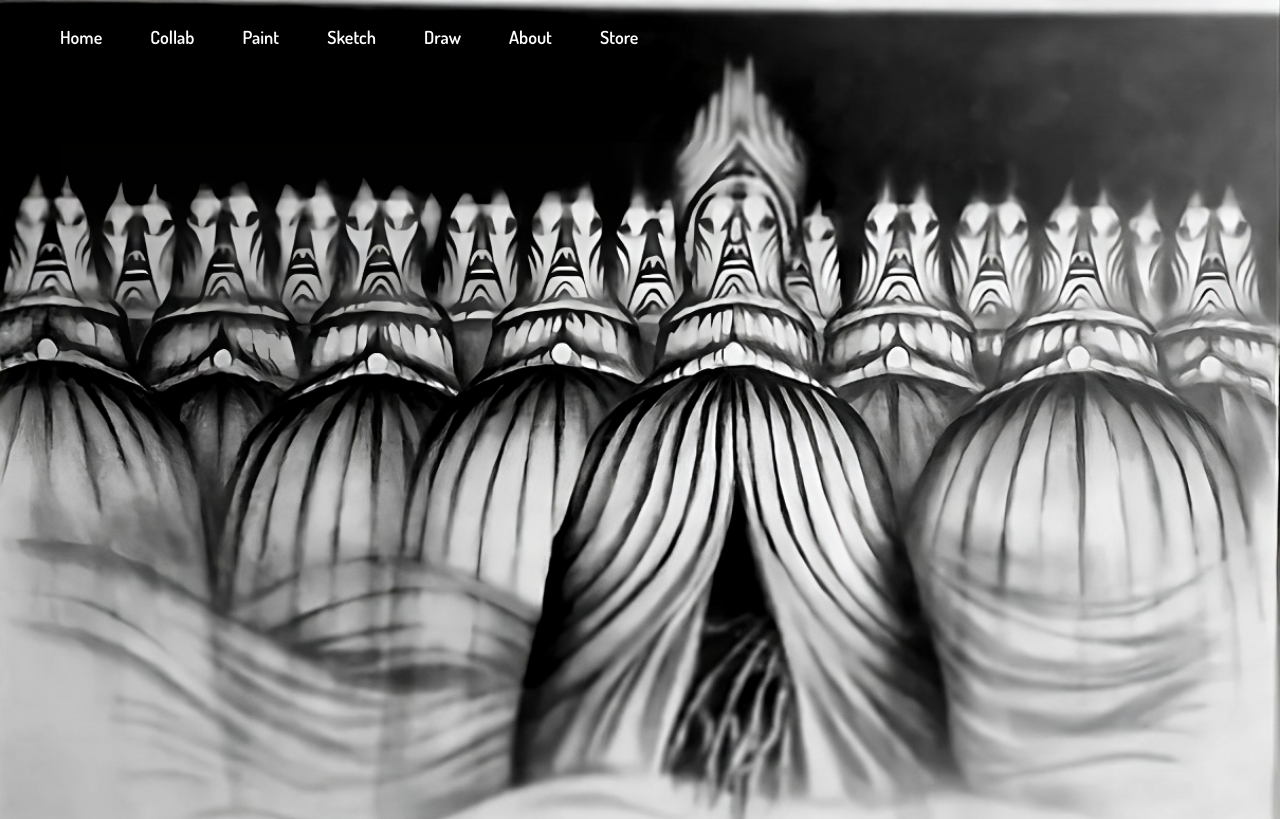
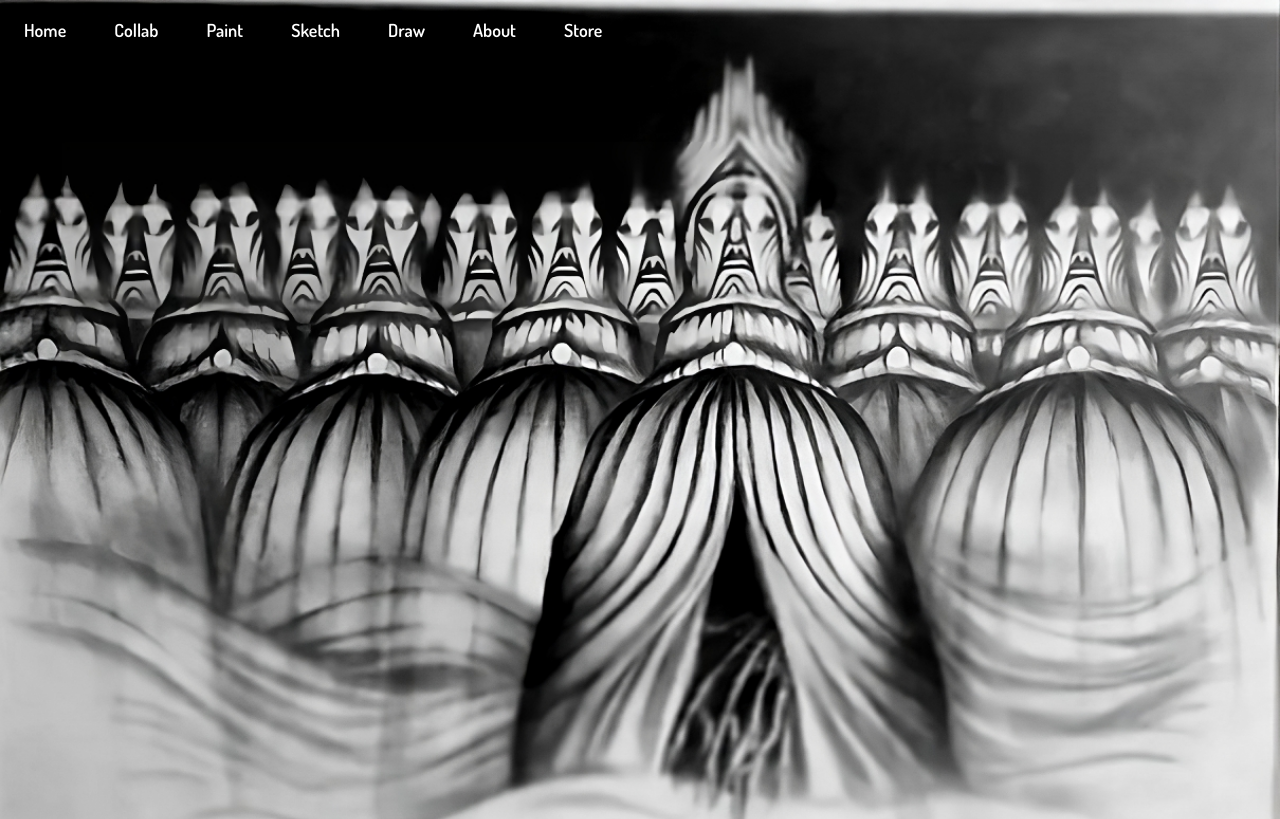
Before and after one commit to SebastienLaurentt/Sandamal, a Next.js app: page / in a window 1280 px wide. Shown: the top 819 px of the page. Built offline with nearby package versions, Linux system fonts and the light colour scheme.

Commit message:
logo is now svg

```diff
--- a/app/page.tsx
+++ b/app/page.tsx
@@ -2,7 +2,7 @@ import { Button } from "@/components/ui/button";
 import { Input } from "@/components/ui/input";
 import Image from "next/image";
 import imgHome from "../public/images/HomePage2.png";
-import logo from "../public/images/logo.png";
+import logo from "../public/images/logo.svg";
 
 export default function Home() {
   return (
--- a/components/BurgerMenu/BurgerMenu.tsx
+++ b/components/BurgerMenu/BurgerMenu.tsx
@@ -4,7 +4,7 @@ import Link from "next/link";
 import { usePathname } from "next/navigation";
 import { Dispatch, SetStateAction, useEffect } from "react";
 import navData from "../../data/navData";
-import logo from "../../public/images/logo.png";
+import logo from "../../public/images/logo.svg";
 interface IBurgerMenu {
   isOpen: boolean;
   setIsOpen: Dispatch<SetStateAction<boolean>>;
--- a/components/NavBar/NavBar.tsx
+++ b/components/NavBar/NavBar.tsx
@@ -17,9 +17,10 @@ export default function Navbar() {
   return (
     <header className="absolute py-4">
       <div className="flex items-center justify-between mx-auto max-w-2xl px-4 sm:px-6 lg:max-w-7xl ">
-        <Link href="/">
+        {/* <Link href="/">
           <Image src={logo} alt="Logo Sandamal" />
-        </Link>
+        </Link> */}
+
 
         <nav className="hidden gap-12 lg:flex 2xl:ml-16">
           {navData.map((link, idx) => (
```
Also changed, not shown: public/images/logo.png (deleted), public/images/logo.svg (added).
